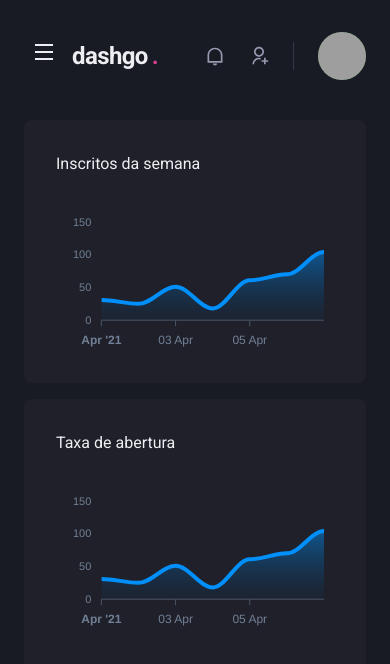
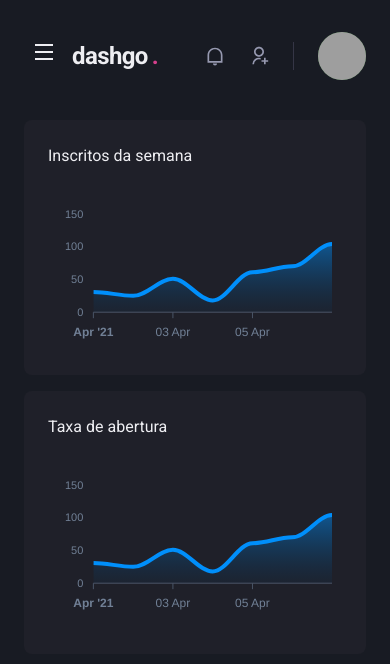
Before and after one commit to allexis096/ignite-react-dashgo, a Next.js app: page /dashboard in a window 390 px wide. Shown: the top 664 px of the page. Built offline with nearby package versions, Linux system fonts and the light colour scheme; grey boxes are pictures that could not be loaded.

Commit message:
:iphone: feat: add responsivity in dashboard page

```diff
--- a/src/pages/dashboard.tsx
+++ b/src/pages/dashboard.tsx
@@ -69,7 +69,7 @@ export default function Dashboard() {
 
         <SimpleGrid flex="1" gap="4" minChildWidth="320px" align="flex-start">
           <Box
-            p="8"
+            p={["6", "8"]}
             bg="gray.800"
             borderRadius={8}
             pb="4"
@@ -78,7 +78,7 @@ export default function Dashboard() {
             <Chart options={options} series={series} type="area" height={160} />
           </Box>
           <Box
-            p="8"
+            p={["6", "8"]}
             bg="gray.800"
             borderRadius={8}
           >
@@ -88,5 +88,5 @@ export default function Dashboard() {
         </SimpleGrid>
       </Flex>
     </Flex>
-  )
+  );
 }
```
